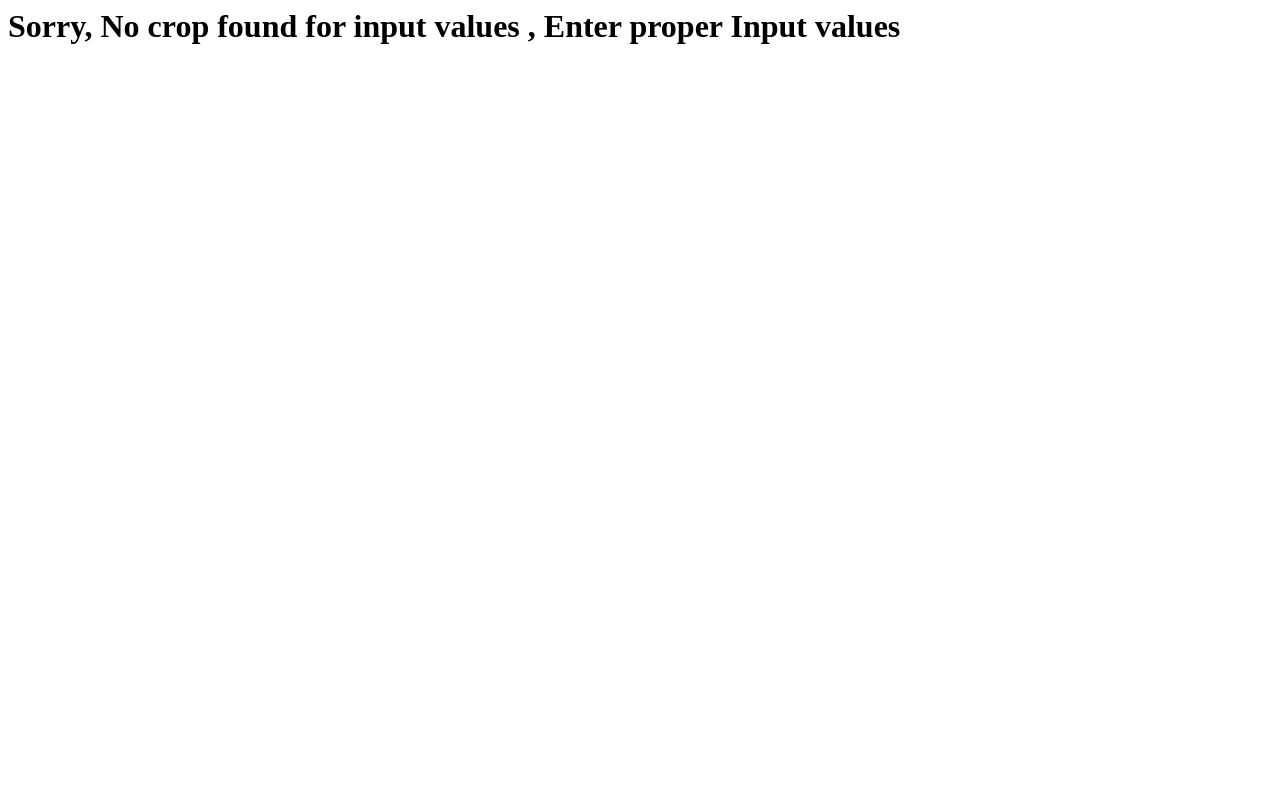
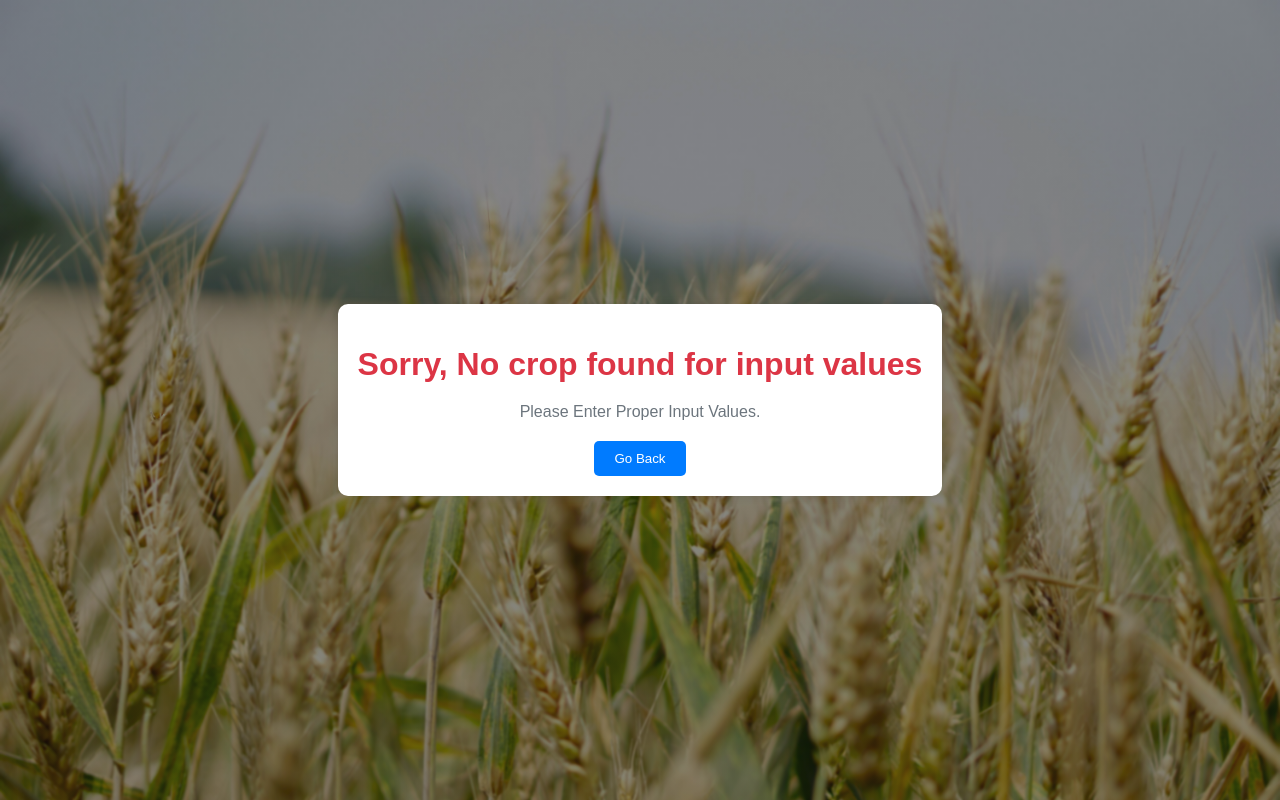
Before and after one commit to RiteshKolate21/Agro_Expert, a Flask app: page /error in a window 1280 px wide. Run offline with Flask 2, Linux system fonts and the light colour scheme; parts of the project's set-up code (start-up, migrations or seed data) failed here and were passed over.

Commit message:
Error page changes

```diff
--- a/templates/Error.html
+++ b/templates/Error.html
@@ -1,5 +1,68 @@
-<html>
-    <head>
-<h1> Sorry, No crop found for input values , Enter proper Input values</h1>
-    </head>
-    </html>
+<!DOCTYPE html>
+<html lang="en">
+<head>
+    <meta charset="UTF-8">
+    <meta name="viewport" content="width=device-width, initial-scale=1.0">
+    <title>Error Page</title>
+    <style>
+        body {
+            font-family: Arial, sans-serif;
+            background-color: #f8f9fa;
+            margin: 0;
+            padding: 0;
+            background:linear-gradient(to top, rgba(13, 13, 13, 0.5)50%, rgba(16, 15, 15, 0.5)50%),url("/static/agro2.jpg");
+            background-size: cover;
+            display: flex;
+            justify-content: center;
+            align-items: center;
+            height: 100vh;
+            flex-direction: column;
+        }
+
+        .error-container {
+            text-align: center;
+            background-color: #fff;
+            padding: 20px;
+            border-radius: 10px;
+            box-shadow: 0 0 10px rgba(0, 0, 0, 0.1);
+        }
+
+        h1 {
+            color: #dc3545;
+            margin-bottom: 20px;
+        }
+
+        p {
+            color: #6c757d;
+            margin-bottom: 20px;
+        }
+
+        button {
+            padding: 10px 20px;
+            background-color: #007bff;
+            color: #fff;
+            border: none;
+            border-radius: 5px;
+            cursor: pointer;
+            transition: background-color 0.3s ease;
+        }
+
+        button:hover {
+            background-color: #0056b3;
+        }
+    </style>
+</head>
+<body>
+    <div class="error-container">
+        <h1>Sorry, No crop found for input values</h1>
+        <p>Please Enter Proper Input Values.</p>
+        <button onclick="goBack()">Go Back</button>
+    </div>
+
+    <script>
+        function goBack() {
+            window.history.back();
+        }
+    </script>
+</body>
+</html>
```
Also changed, not shown: 2 other files.
